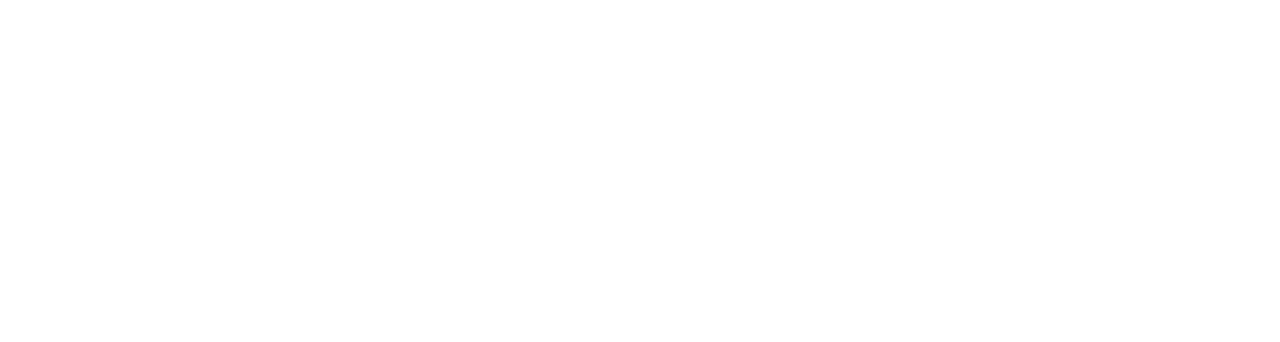
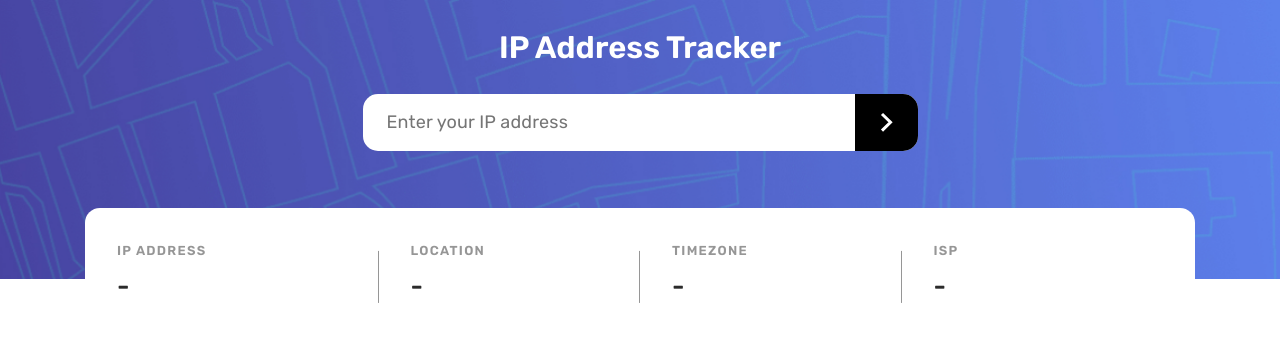
Before and after one commit to ubistrul/IP-Address-Tracker-JS, a website built with Vite: page index.html in a window 1280 px wide. Built offline with nearby package versions, Linux system fonts and the light colour scheme.

Commit message:
Basic HTML + CSS
Added basic HTML and CSS code. Starting write a Javasript.

```diff
--- a/index.html
+++ b/index.html
@@ -10,6 +10,53 @@
 </head>
 
 <body>
+	<main class="tracker">
+		<section class="tracker__main">
+
+			<div class="container relative column-center">
+
+				<h1 class="tracker__title rubik-600">IP Address Tracker</h1>
+				<form class="tracker__form form" action="">
+					<input class="tracker__input form__input input rubik-400" type="text"
+						placeholder="Enter your IP address">
+					<button class="tracker__button form__button" type="button">
+						<svg class="form__button-icon" width="13" height="20" viewBox="0 0 13 20" fill="none"
+							xmlns="http://www.w3.org/2000/svg">
+							<path d="M2 2L10.5091 10.2909L2 18.5818" stroke="white" stroke-width="3" />
+						</svg>
+					</button>
+				</form>
+
+				<div class="info">
+					<h2 class="visually-hidden">Info about IP</h2>
+
+					<div class="info-block">
+						<h3 class="info-block__title rubik-600">Ip address</h3>
+						<p id="ip" class="info-block__info rubik-500">-</p>
+					</div>
+
+					<div class="info-block">
+						<h3 class="info-block__title rubik-600">Location</h3>
+						<p id="location" class="info-block__info rubik-500">-</p>
+					</div>
+
+					<div class="info-block">
+						<h3 class="info-block__title rubik-600">Timezone</h3>
+						<p id="timezone" class="info-block__info rubik-500">-</p>
+					</div>
+
+					<div class="info-block">
+						<h3 class="info-block__title rubik-600">Isp</h3>
+						<p id="isp" class="info-block__info rubik-500">-</p>
+					</div>
+
+				</div>
+			</div>
+		</section>
+
+		<section class="tracker__map"></section>
+	</main>
+
 	<script type="module" src="./src/js/index.js"></script>
 </body>
 
--- a/src/js/index.js
+++ b/src/js/index.js
@@ -1 +1,17 @@
-import './../scss/main.scss';
+const IP_APIKEY = `at_NUCWwHBl2qoJCSb7WwHnW270ooBzq`;
+
+const IP_URL_MAIN = `https://geo.ipify.org/api/v2/country,city`;
+const IP_URL_APIPART = `?apiKey=`;
+const IP_URL_ENDPART = `&ipAddress=`;
+const IP_URL_FULL = IP_URL_MAIN + IP_URL_APIPART + IP_APIKEY + IP_URL_ENDPART;
+
+const ipEl = document.getElementById('ip');
+const locationEl = document.getElementById('location');
+const timezoneEl = document.getElementById('timezone');
+const ispEl = document.getElementById('isp');
+
+document.addEventListener('DOMContentLoaded', getData);
+
+function setText(el, text) {
+    el.textContent = text;
+}
--- /dev/null
+++ b/src/scss/container.scss
@@ -0,0 +1,7 @@
+@import './vars.scss';
+
+.container {
+    max-width: $container-width;
+    padding-inline: $container-paddings;
+    margin-inline: auto;
+}
--- a/src/scss/main.scss
+++ b/src/scss/main.scss
@@ -1,6 +1,13 @@
 @import 'normalize.css';
+// @import './reset.scss';
 @import './vars.scss';
 @import './fonts.scss';
+@import './container.scss';
+@import './utils.scss';
+
+* {
+    box-sizing: border-box;
+}
 
 body {
     font-family: 'Rubik', sans-serif;
@@ -19,3 +26,151 @@ body {
 .rubik-600 {
     font-weight: 600;
 }
+
+.tracker {
+}
+.tracker__main {
+    padding: 30px 0 128px 0;
+    background-image: url('./../../public/images/pattern-bg@2x.png');
+    background-position: center;
+    background-size: cover;
+    background-repeat: no-repeat;
+}
+.container {
+}
+.tracker__title {
+    margin: 0 0 28px;
+    font-weight: 600;
+    font-size: 31px;
+    color: $white;
+}
+.rubik-600 {
+}
+
+.main-wrapper {
+    display: flex;
+    flex-direction: column;
+    align-items: center;
+}
+.tracker__form {
+}
+.tracker__input {
+}
+.rubik-400 {
+}
+
+.form {
+    position: relative;
+    border-radius: 15px;
+    width: 100%;
+    max-width: 555px;
+    overflow: hidden;
+
+    &__input {
+        width: 100%;
+        padding: 18.5px 64px 18.5px 24px;
+        color: $very-dark-gray;
+        font-size: 18px;
+        letter-spacing: 0.01em;
+
+        cursor: pointer;
+    }
+
+    &__button {
+        position: absolute;
+        inset-block: 0;
+        right: 0;
+
+        display: flex;
+        justify-content: center;
+        align-items: center;
+
+        max-width: 555px;
+        border: 0;
+        padding: 18px 25px;
+
+        background-color: #000;
+
+        transition: all 0.3s ease;
+
+        cursor: pointer;
+
+        &:hover {
+            opacity: 0.8;
+        }
+    }
+
+    &__button-icon {
+    }
+}
+
+.tracker__button {
+}
+
+.info {
+    display: flex;
+
+    position: absolute;
+    bottom: -100%;
+    transform: translateY(50%);
+
+    padding: 36px 32px;
+
+    border-radius: 15px;
+    background-color: $white;
+
+    width: calc(100% - #{$container-paddings} * 2);
+    max-width: 1110px;
+}
+
+.info-block {
+    flex-grow: 1;
+    flex-shrink: 0;
+    flex-basis: 25%;
+
+    &:not(:first-of-type) {
+        padding-inline: 32px;
+    }
+
+    &:first-of-type {
+        padding-right: 32px;
+    }
+
+    &:not(:last-of-type) {
+        position: relative;
+
+        &::after {
+            position: absolute;
+            content: '';
+            inset-block: 7px;
+            right: 0;
+            width: 1px;
+            height: 90%;
+            background-color: $dark-gray;
+        }
+        // border-right: 1px solid #000;
+        // border-bottom: #000;
+    }
+
+    &__title {
+        margin: 0;
+        margin-bottom: 13px;
+        font-size: 13px;
+        letter-spacing: 0.1em;
+        text-transform: uppercase;
+        color: $dark-gray;
+    }
+
+    &__info {
+        margin: 0;
+        font-size: 26px;
+        letter-spacing: -0.01em;
+        color: $very-dark-gray;
+    }
+}
+
+.tracker__map {
+}
+
+@media screen and (max-width: 990px) {
+}
--- /dev/null
+++ b/src/scss/reset.scss
@@ -0,0 +1,124 @@
+html,
+body,
+div,
+span,
+applet,
+object,
+iframe,
+h1,
+h2,
+h3,
+h4,
+h5,
+h6,
+p,
+blockquote,
+pre,
+a,
+abbr,
+acronym,
+address,
+big,
+cite,
+code,
+del,
+dfn,
+em,
+img,
+ins,
+kbd,
+q,
+s,
+samp,
+small,
+strike,
+strong,
+sub,
+sup,
+tt,
+var,
+b,
+u,
+i,
+center,
+dl,
+dt,
+dd,
+ol,
+ul,
+li,
+fieldset,
+form,
+label,
+legend,
+table,
+caption,
+tbody,
+tfoot,
+thead,
+tr,
+th,
+td,
+article,
+aside,
+canvas,
+details,
+embed,
+figure,
+figcaption,
+footer,
+header,
+hgroup,
+menu,
+nav,
+output,
+ruby,
+section,
+summary,
+time,
+mark,
+audio,
+video {
+    margin: 0;
+    padding: 0;
+    border: 0;
+    font-size: 100%;
+    font: inherit;
+    vertical-align: baseline;
+}
+/* HTML5 display-role reset for older browsers */
+article,
+aside,
+details,
+figcaption,
+figure,
+footer,
+header,
+hgroup,
+menu,
+nav,
+section {
+    display: block;
+}
+body {
+    line-height: 1;
+}
+ol,
+ul {
+    list-style: none;
+}
+blockquote,
+q {
+    quotes: none;
+}
+blockquote:before,
+blockquote:after,
+q:before,
+q:after {
+    content: '';
+    content: none;
+}
+table {
+    border-collapse: collapse;
+    border-spacing: 0;
+}
--- /dev/null
+++ b/src/scss/utils.scss
@@ -0,0 +1,33 @@
+.input {
+    border: 0;
+}
+
+.visually-hidden {
+    position: absolute !important;
+    visibility: hidden !important;
+    pointer-events: none !important;
+    clip: rect(0 0 0 0) !important;
+    clip-path: inset(100%) !important;
+    width: 1px !important;
+    height: 1px !important;
+    margin: -1px !important;
+    padding: 0 !important;
+    border: 0 !important;
+    text-indent: -9999px !important;
+    white-space: nowrap !important;
+    overflow: hidden !important;
+    -webkit-user-select: none !important;
+    -moz-user-select: none !important;
+    -ms-user-select: none !important;
+    user-select: none !important;
+}
+
+.column-center {
+    display: flex;
+    flex-direction: column;
+    align-items: center;
+}
+
+.relative {
+    position: relative;
+}
--- a/src/scss/vars.scss
+++ b/src/scss/vars.scss
@@ -2,3 +2,7 @@ $dark-gray: #969696;
 $very-dark-gray: #2b2b2b;
 $white: #fff;
 $black: #000;
+
+//? Container
+$container-paddings: 16px;
+$container-width: calc(1440px + #{$container-paddings} * 2);
```
Also changed, not shown: public/images/icon-location.svg (added), public/images/pattern-bg 1.png (deleted), public/images/pattern-bg@1x.jpg (added), public/images/pattern-bg@2x.png (added). Lines whose indentation alone changed are shown as unchanged.
